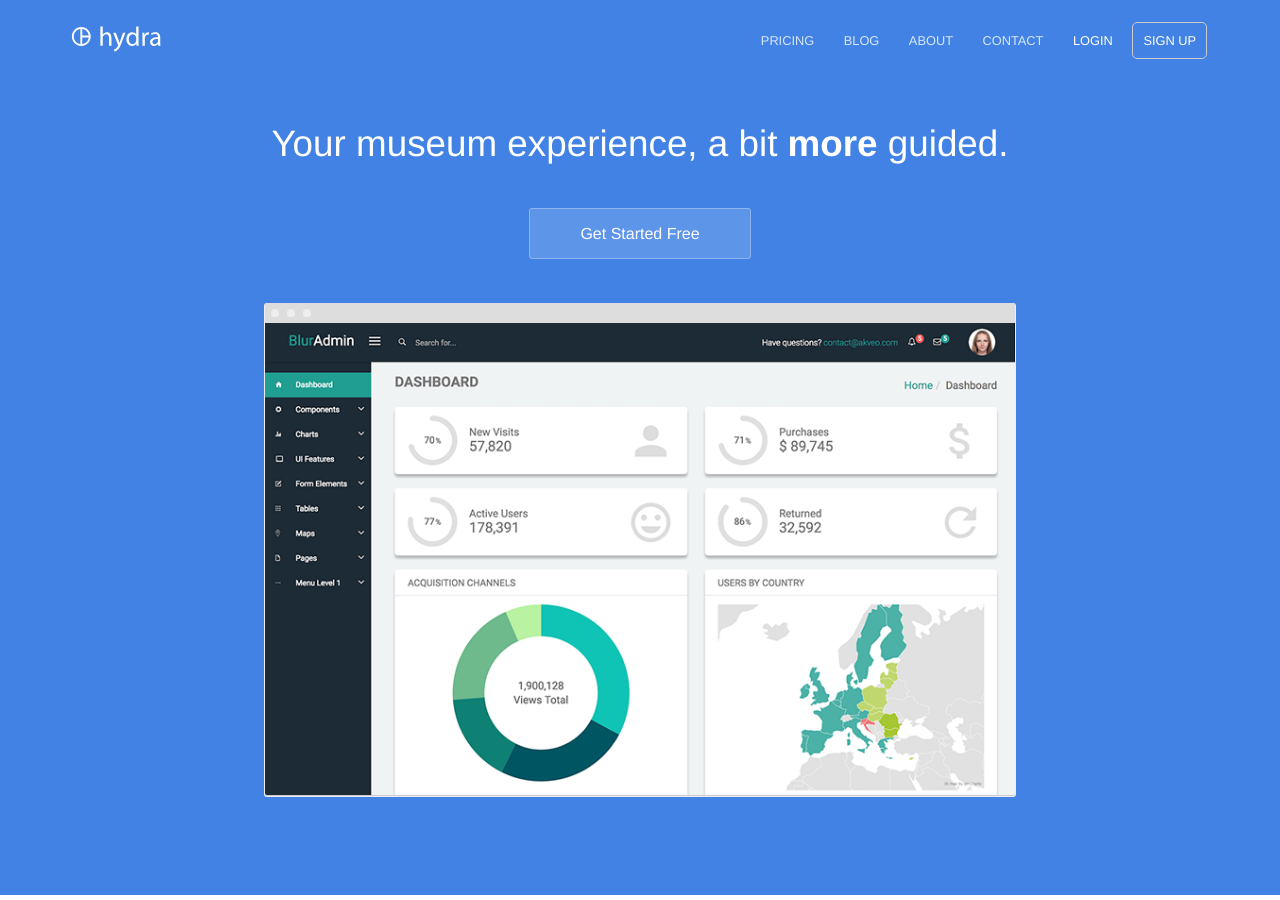
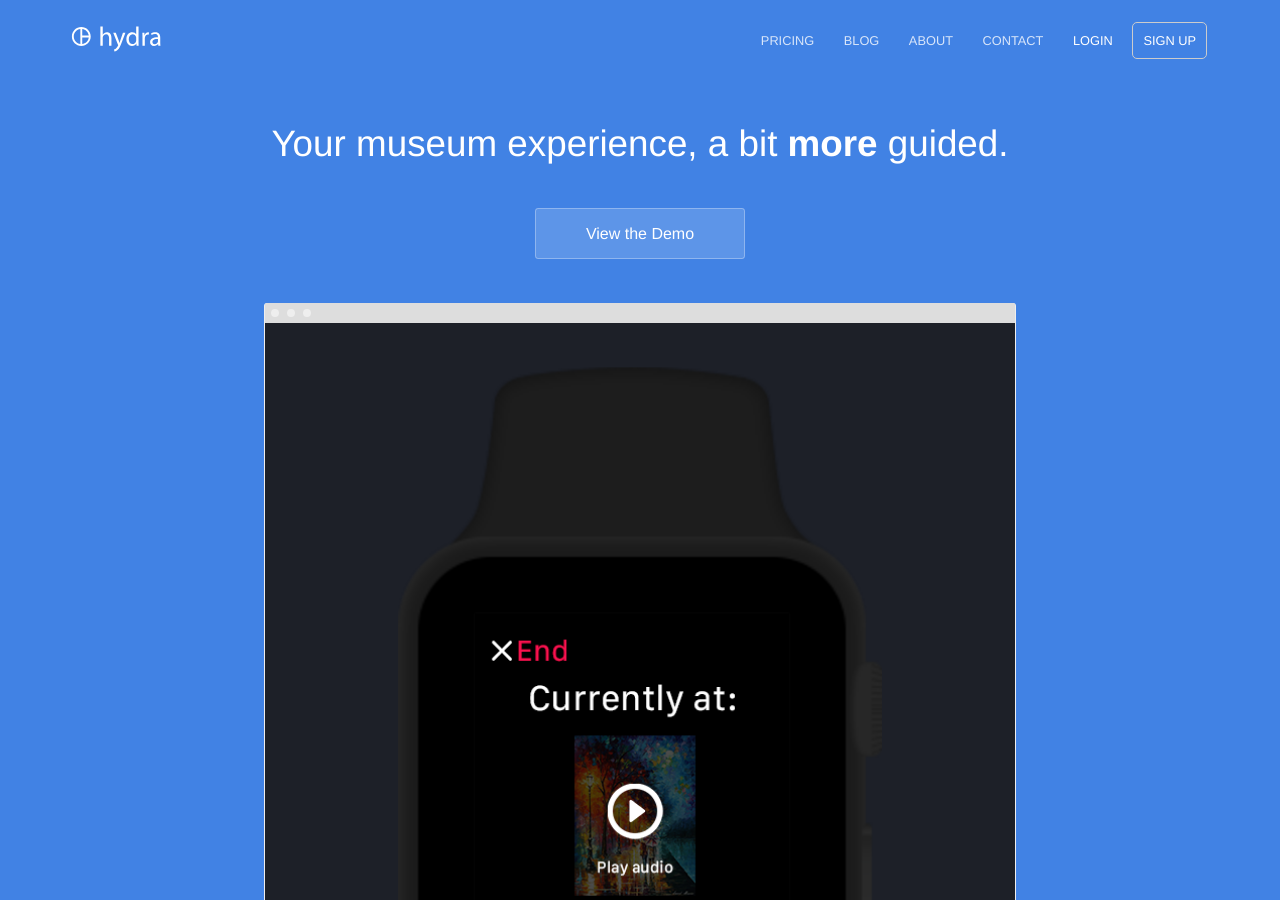
Before and after one commit to krtejeda/PersonalCuraTour, a Jekyll site: the page built from index.html, in a window 1280 px wide and 900 px high. Built offline with Jekyll 4.4.1, drawn with Linux system fonts in a browser that asks for light colours.

Commit message:
Update index.html

```diff
--- a/index.html
+++ b/index.html
@@ -6,9 +6,9 @@ description: Your museum experience, a bit more guided
 	<div class="text-container">
 		<h1 class="editable">Your museum experience, a bit <strong>more</strong> guided.</h1>
 		<p class="subtext editable"></p>
-		<div class="cta button alt"><a href="/sign-up/">Get Started Free</a></div>
+		<div class="cta button alt"><a href="/sign-up/">View the Demo</a></div>
 		<div>
-			<img src="/images/dashboard.png" alt="Screenshot" class="screenshot editable" />
+			<img src="/img/mockup21.png" alt="Screenshot" class="screenshot editable" />
 		</div>
 	</div>
 </section>
```
